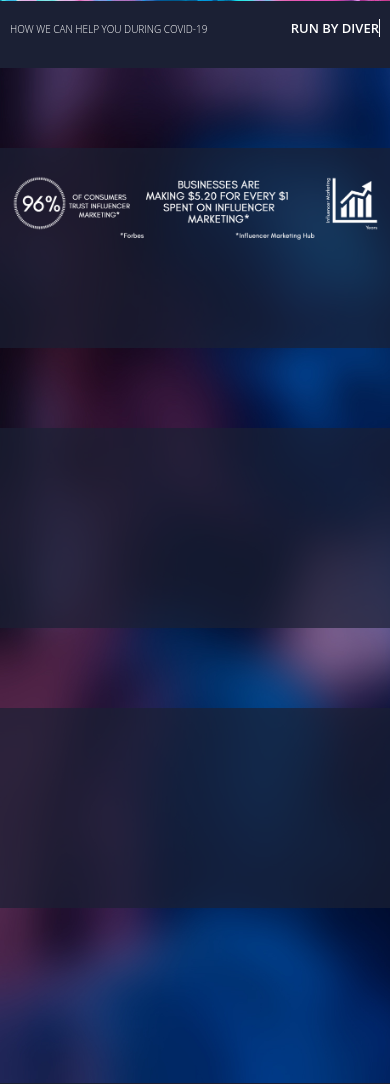
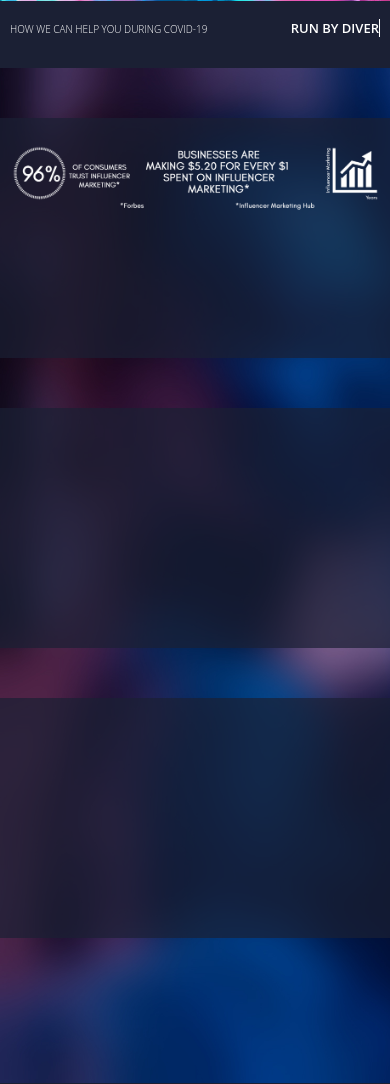
Before and after one commit to icecreamwebdev/RunByInfluencers, a PHP site: page / in a window 390 px wide. Shown: the part 759-1843 px from the top of the page. Run offline with PHP 8.4, Linux system fonts and the light colour scheme; some libraries are stand-ins or nearby versions.

Commit message:
spacing mobile

```diff
--- a/text.css
+++ b/text.css
@@ -759,9 +759,9 @@ width:100%;
 
 #section1{
     width:100%;
-    height:200px;
+    height:240px;
     background-color:rgba(27, 32, 52,0.7);
-    margin-top:80px;
+    margin-top:50px;
 }
 
     #section1 img{
@@ -773,16 +773,16 @@ width:100%;
     }
 #section2{
     width:100%;
-    height:200px;
+    height:240px;
     background-color:rgba(27, 32, 52,0.7);
-    margin-top:80px;
+    margin-top:50px;
 
 }
 #section3{
     width:100%;
-    height:200px;
+    height:240px;
     background-color:rgba(27, 32, 52,0.7);
-        margin-top:80px;
+        margin-top:50px;
 }
 
 
```
